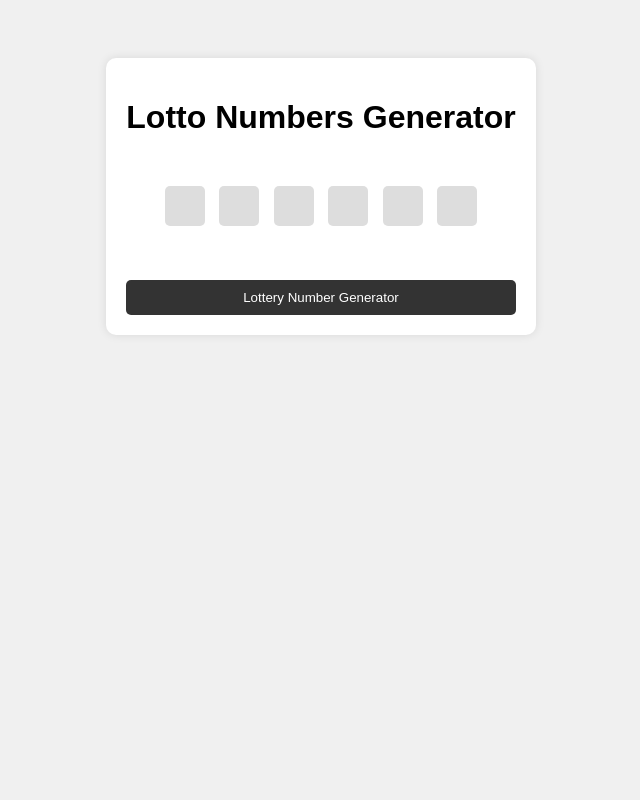
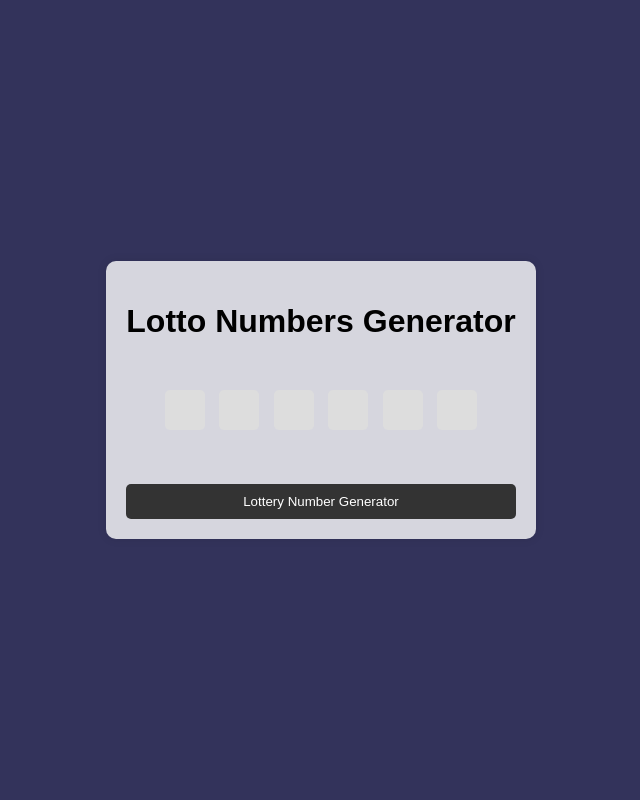
Before and after one commit to OYAKITO/Golden_Lucky_Balls, a Django app: page / in a window 1280 px wide. Shown: the whole page, without its empty margins (319-959 px from the left). Run offline with Django 5.2, Linux system fonts and the light colour scheme.

Commit message:
Update home.html

```diff
--- a/admin/user/templates/home.html
+++ b/admin/user/templates/home.html
@@ -8,16 +8,20 @@
     <style>
         body {
             font-family: Arial, sans-serif;
-            background-color: #f0f0f0;
-            text-align: center;
-            padding-top: 50px;
+            background: linear-gradient(rgba(0,0,50,0.8),rgba(0,0,50,0.8));
+            display: flex;
+            justify-content: center;
+            align-items: center;
+            height: 100vh;
+            margin: 0;
+            padding: 0;
         }
         #container {
-            display: inline-block;
-            background-color: #fff;
+            background-color: rgba(255, 255, 255, 0.8);
             padding: 20px;
             border-radius: 10px;
             box-shadow: 0px 0px 10px rgba(0,0,0,0.1);
+            text-align: center;
         }
         h1 {
             margin-bottom: 50px;
```
